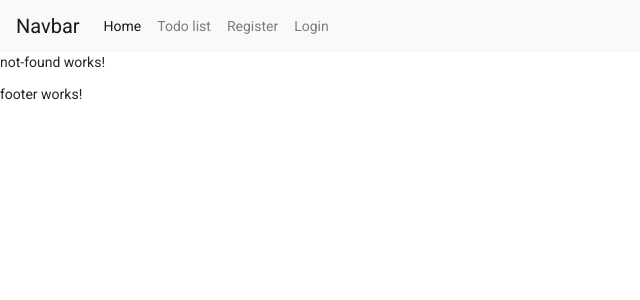
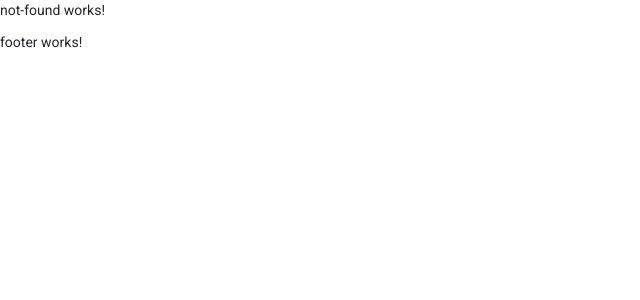
Before and after one commit to ArnasDickus/angular-laravel-awesome-fe, an Angular app: page / in a window 1280 px wide. Shown: the top 300 px of the page, without its empty margins (0-640 px from the left). Built offline with nearby package versions, Linux system fonts and the light colour scheme.

Commit message:
fix: removed header

```diff
--- a/src/app/app.component.html
+++ b/src/app/app.component.html
@@ -1,4 +1,4 @@
-<app-header></app-header>
+<!--<app-header></app-header>-->
 
 <!--<div class="container">-->
 <!--  <h1>-->
```
